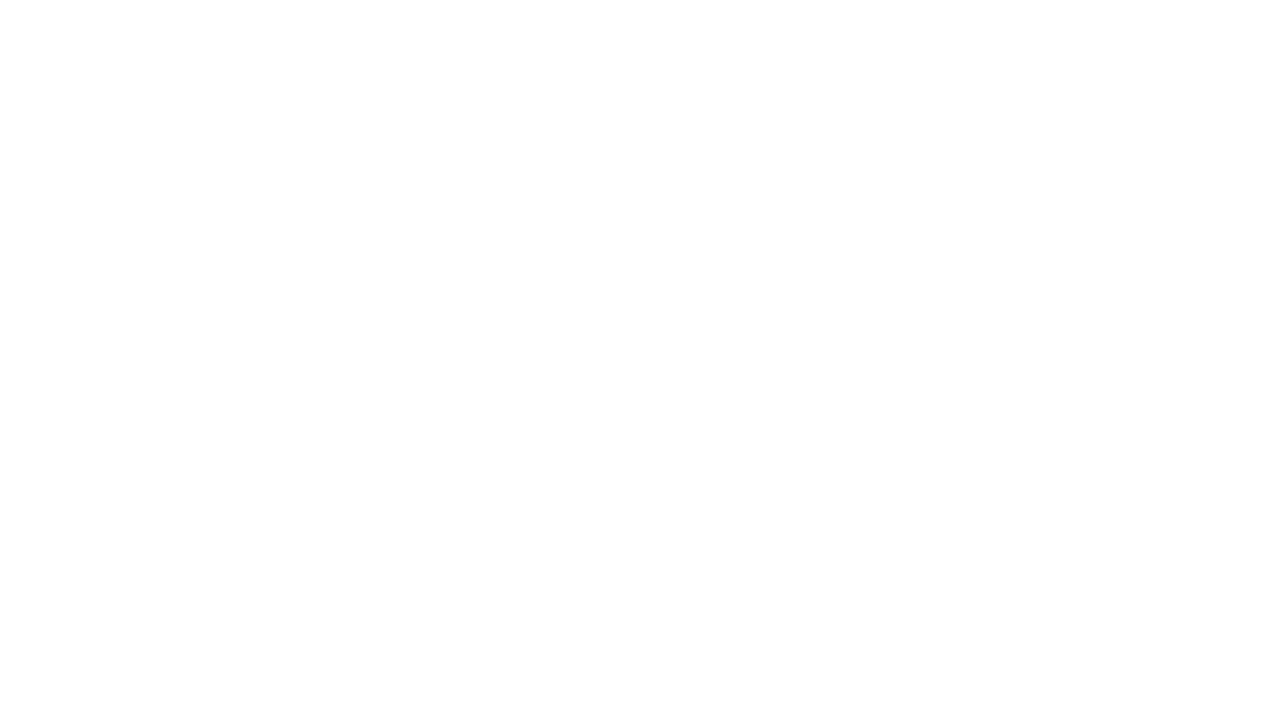
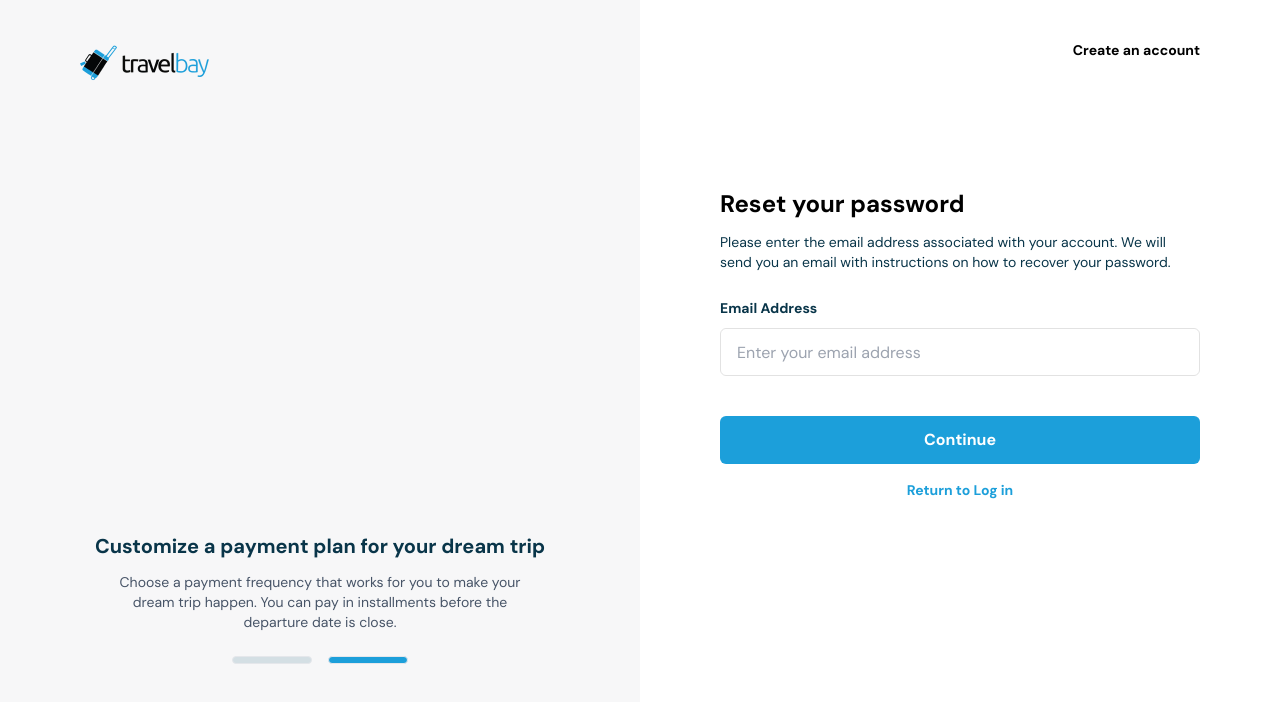
Before and after one commit to Generalsoi/travelbay, a React (Vite) app: page /resetpassword in a window 1280 px wide. Before the commit this address had no page. Shown: the top 702 px of the page. Built offline with nearby package versions, Linux system fonts and the light colour scheme.

Commit message:
fix: minor updates

```diff
--- a/package.json
+++ b/package.json
@@ -12,11 +12,13 @@
     "react": "^18.2.0",
     "react-dom": "^18.2.0",
     "react-icons": "^4.7.1",
-    "react-router-dom": "^6.8.2"
+    "react-router-dom": "^6.8.2",
+    "react-router-hash-link": "^2.4.3"
   },
   "devDependencies": {
     "@types/react": "^18.0.27",
     "@types/react-dom": "^18.0.10",
+    "@types/react-router-hash-link": "^2.4.5",
     "@vitejs/plugin-react": "^3.1.0",
     "autoprefixer": "^10.4.13",
     "postcss": "^8.4.21",
--- a/src/App.tsx
+++ b/src/App.tsx
@@ -1,11 +1,13 @@
 import React from "react";
 import { Routes, Route } from "react-router-dom";
 import { Login } from "./components/Login";
+import { ResetPassword } from "./components/ResetPassword";
 
 function App() {
   return (
     <Routes>
       <Route element={<Login />} path="/" />
+      <Route element={<ResetPassword />} path="/resetpassword" />
     </Routes>
   );
 }
--- a/src/components/Login.tsx
+++ b/src/components/Login.tsx
@@ -1,48 +1,25 @@
 import React, { FC, useState } from "react";
-import Logo from "../assets/Logo.png";
-import { AiOutlineArrowDown } from "react-icons/ai";
 import { Link } from "react-router-dom";
+import { TravelbayInfo } from "./TravelbayInfo";
 
 export const Login: FC = () => {
   const [showPassword, setShowPassword] = useState<boolean>(false);
+  const [email, setEmail] = useState<string>("");
+  const [password, setPassword] = useState<string>("");
+  const [error, setError] = useState<string>("");
+
+  const handleLogin = (e: any) => {
+    e.preventDefault();
+    console.log("logged in");
+  };
 
   return (
     <div className="font-dmsans md:flex items-start w-full">
-      <div className="w-full md:w-[50%] bg-[#F7F7F8] px-4 md:px-20 md:h-screen py-6 md:py-10">
-        <div>
-          <img src={Logo} alt="TravelBay-Logo" />
-        </div>
-        <div className="md:h-[80%] md:flex items-end justify-center">
-          <div className="md:hidden w-full h-96 bg-[#F7F7F8]"></div>
-          <div className="text-center">
-            <h3 className="text-[#093549] font-bold text-lg md:text-xl">
-              Customize a payment plan for your dream trip
-            </h3>
-            <span>
-              <p className="text-[#475467] text-xs md:text-sm mt-3">
-                Choose a payment frequency that works for you to make your
-              </p>
-              <p className="text-[#475467] text-xs md:text-sm">
-                dream trip happen. You can pay in installments before the
-              </p>
-              <p className="text-[#475467] text-xs md:text-sm">
-                departure date is close.
-              </p>
-            </span>
-            <div className="flex items-center justify-center gap-4 mt-6">
-              <div className="w-20 h-2 border rounded-lg bg-[#D4DFE4]"></div>
-              <div className="w-20 h-2 border rounded-lg bg-[#1C9FDA]"></div>
-            </div>
-
-            <div className="md:hidden flex items-center justify-center mt-6">
-              <div className="w-10 h-10 bg-white border-none rounded-full flex items-center justify-center animate-bounce">
-                <AiOutlineArrowDown className="text-xl" />
-              </div>
-            </div>
-          </div>
-        </div>
-      </div>
-      <div className="w-full md:w-[50%] px-4 md:px-20 md:h-screen py-6 md:py-10">
+      <TravelbayInfo />
+      <div
+        className="w-full md:w-[50%] px-4 md:px-20 md:h-screen py-6 md:py-10"
+        id="form"
+      >
         <div className="flex items-center justify-end ">
           <h2 className="font-bold text-sm md:text-md">Create an account</h2>
         </div>
@@ -52,7 +29,7 @@ export const Login: FC = () => {
             Login your travelbay account
           </p>
 
-          <form className="mt-6">
+          <form className="mt-6" onSubmit={handleLogin}>
             <div>
               <label
                 htmlFor="email"
@@ -65,11 +42,17 @@ export const Login: FC = () => {
                 style={{ border: "1px solid rgba(18, 18, 18, 0.12)" }}
               >
                 <input
-                  type="text"
+                  type="email"
                   placeholder="Enter your email address"
                   className="w-full h-full outline-none px-4 rounded-lg"
+                  onChange={(e) => setEmail(e.target.value)}
                 />
               </div>
+              {error && (
+                <div className="w-full p-3">
+                  <p className="text-red-500 font-bold text-xs">{error}</p>
+                </div>
+              )}
             </div>
 
             <div>
@@ -88,6 +71,7 @@ export const Login: FC = () => {
                   type={showPassword ? "text" : "password"}
                   placeholder="Password (min of 8 characters)"
                   className="w-full h-full outline-none px-4 "
+                  onChange={(e) => setPassword(e.target.value)}
                 />
                 {showPassword ? (
                   <p
@@ -108,7 +92,10 @@ export const Login: FC = () => {
             </div>
 
             <div className="mt-10 w-full h-12">
-              <button className="bg-[#1C9FDA] text-white border-none rounded-md w-full h-full font-bold hover:opacity-90">
+              <button
+                type="submit"
+                className="bg-[#1C9FDA] text-white border-none rounded-md w-full h-full font-bold hover:opacity-90"
+              >
                 Log in
               </button>
             </div>
@@ -118,7 +105,7 @@ export const Login: FC = () => {
             <p className="text-[#667085] text-sm md:text-md font-bold">
               Forgot your password?{" "}
               <span className="text-[#093549] underline">
-                <Link to="/"> Reset it here</Link>
+                <Link to="/resetpassword"> Reset it here</Link>
               </span>
             </p>
           </div>
--- /dev/null
+++ b/src/components/ResetPassword.tsx
@@ -0,0 +1,66 @@
+import React, { FC } from "react";
+import { TravelbayInfo } from "./TravelbayInfo";
+import { Link } from "react-router-dom";
+
+export const ResetPassword: FC = () => {
+  return (
+    <div className="font-dmsans md:flex items-start w-full">
+      <TravelbayInfo />
+      <div
+        className="w-full md:w-[50%] px-4 md:px-20 md:h-screen py-6 md:py-10"
+        id="form"
+      >
+        <div className="flex items-center justify-end ">
+          <h2 className="font-bold text-sm md:text-md">Create an account</h2>
+        </div>
+        <div className="mt-20 md:mt-32">
+          <h2 className="font-bold text-xl md:text-2xl">Reset your password</h2>
+          <p className="hidden md:block text-xs md:text-sm text-[#093549] mt-3">
+            Please enter the email address associated with your account. We will{" "}
+            <br />
+            send you an email with instructions on how to recover your password.
+          </p>
+          <p className="block md:hidden text-xs md:text-sm text-[#093549] mt-3">
+            Please enter the email address associated with your account. We will
+            send you an email with instructions on how to recover your password.
+          </p>
+
+          <form className="mt-6">
+            <div>
+              <label
+                htmlFor="email"
+                className="text-[#093549] font-bold text-sm md:text-md"
+              >
+                Email Address
+              </label>
+              <div
+                className="w-full h-12 mb-8 mt-2 rounded-md"
+                style={{ border: "1px solid rgba(18, 18, 18, 0.12)" }}
+              >
+                <input
+                  type="text"
+                  placeholder="Enter your email address"
+                  className="w-full h-full outline-none px-4 rounded-lg"
+                />
+              </div>
+            </div>
+
+            <div className="mt-10 w-full h-12">
+              <button className="bg-[#1C9FDA] text-white border-none rounded-md w-full h-full font-bold hover:opacity-90">
+                Continue
+              </button>
+            </div>
+          </form>
+
+          <div className="mt-4 text-center">
+            <Link to="/">
+              <p className="text-[#1C9FDA] text-sm md:text-md font-bold">
+                Return to Log in
+              </p>
+            </Link>
+          </div>
+        </div>
+      </div>
+    </div>
+  );
+};
--- /dev/null
+++ b/src/components/TravelbayInfo.tsx
@@ -0,0 +1,45 @@
+import React, { FC } from "react";
+import Logo from "../assets/Logo.png";
+import { AiOutlineArrowDown } from "react-icons/ai";
+import { HashLink } from "react-router-hash-link";
+
+export const TravelbayInfo: FC = () => {
+  return (
+    <div className="w-full md:w-[50%] bg-[#F7F7F8] px-4 md:px-20 md:h-screen py-6 md:py-10">
+      <div>
+        <img src={Logo} alt="TravelBay-Logo" />
+      </div>
+      <div className="md:h-[80%] md:flex items-end justify-center">
+        <div className="md:hidden w-full h-96 bg-[#F7F7F8]"></div>
+        <div className="text-center">
+          <h3 className="text-[#093549] font-bold text-lg md:text-xl">
+            Customize a payment plan for your dream trip
+          </h3>
+          <span>
+            <p className="text-[#475467] text-xs md:text-sm mt-3">
+              Choose a payment frequency that works for you to make your
+            </p>
+            <p className="text-[#475467] text-xs md:text-sm">
+              dream trip happen. You can pay in installments before the
+            </p>
+            <p className="text-[#475467] text-xs md:text-sm">
+              departure date is close.
+            </p>
+          </span>
+          <div className="flex items-center justify-center gap-4 mt-6">
+            <div className="w-20 h-2 border rounded-lg bg-[#D4DFE4]"></div>
+            <div className="w-20 h-2 border rounded-lg bg-[#1C9FDA]"></div>
+          </div>
+
+          <div className="md:hidden flex items-center justify-center mt-6">
+            <HashLink to="#form" smooth={true}>
+              <div className="w-10 h-10 bg-white border-none rounded-full flex items-center justify-center animate-bounce">
+                <AiOutlineArrowDown className="text-xl" />
+              </div>
+            </HashLink>
+          </div>
+        </div>
+      </div>
+    </div>
+  );
+};
```
Also changed, not shown: 1 other file (tests, documents, lock files or other folders).
